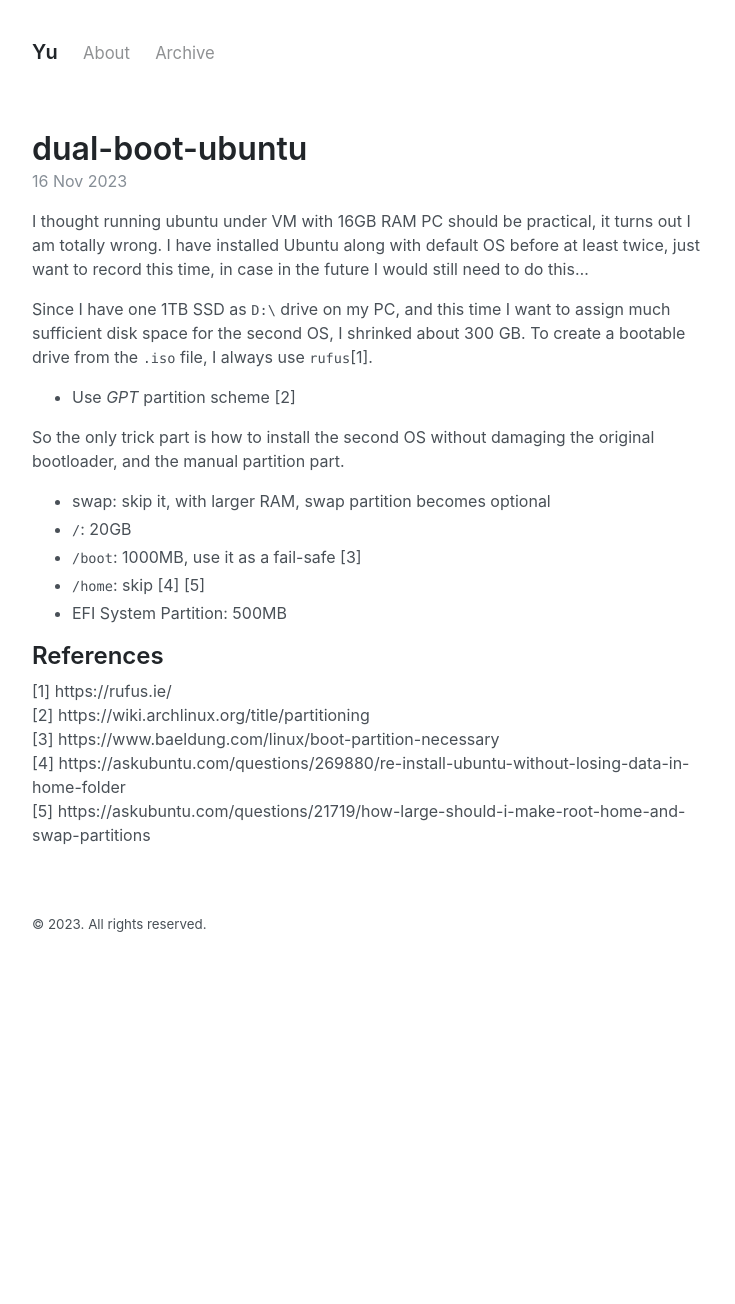
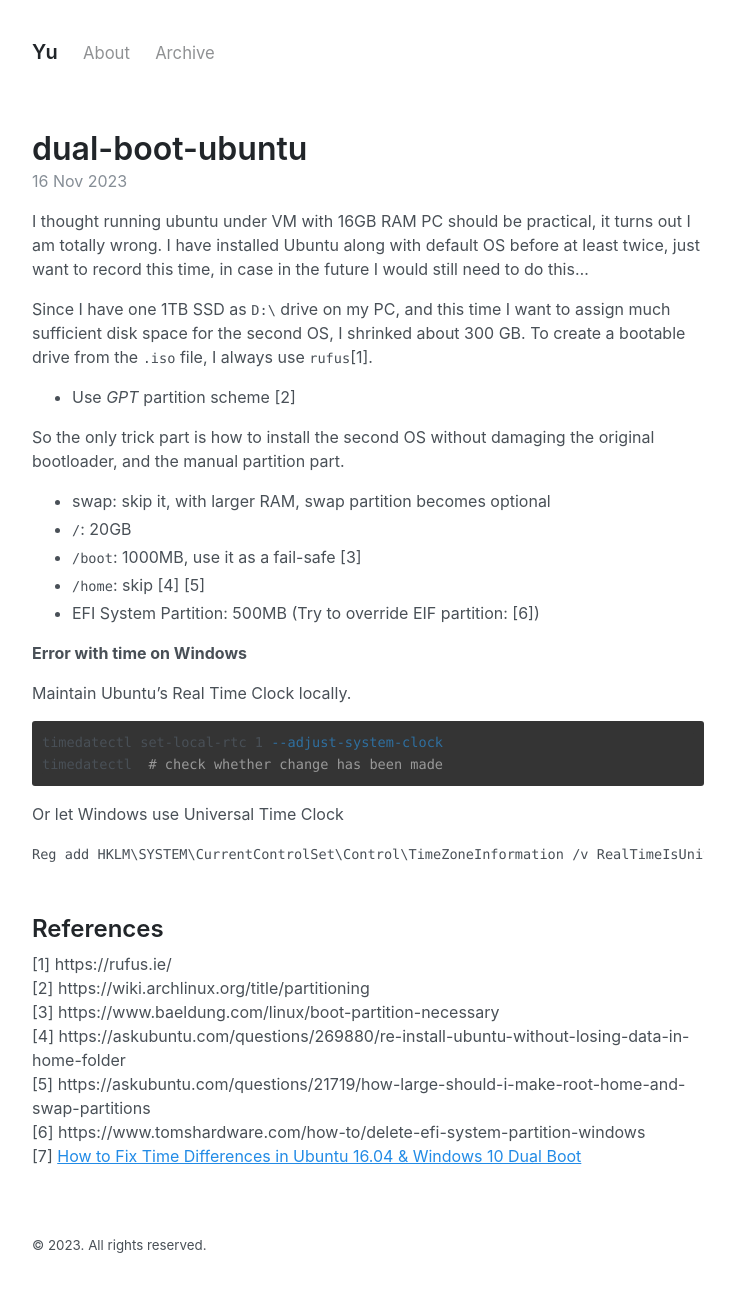
Before and after one commit to yuuu14/blog, a Jekyll site: the page built from _posts/2023-11-16-dual-boot-ubuntu.md, in a window 1280 px wide. Shown: the whole page, without its empty margins (272-1007 px from the left). Built offline with Jekyll 4.4.1, drawn with Linux system fonts in a browser that asks for light colours; before the commit the page ends 983 px from its top, so only the background shows below that.

Commit message:
add clock change part

````diff
--- a/_posts/2023-11-16-dual-boot-ubuntu.md
+++ b/_posts/2023-11-16-dual-boot-ubuntu.md
@@ -16,8 +16,21 @@ So the only trick part is how to install the second OS without damaging the orig
 - `/`: 20GB
 - `/boot`: 1000MB, use it as a fail-safe [3]
 - `/home`: skip [4] [5]
-- EFI System Partition: 500MB
+- EFI System Partition: 500MB (Try to override EIF partition: [6])
 
+
+**Error with time on Windows**
+
+Maintain Ubuntu's Real Time Clock locally.
+
+```bash
+timedatectl set-local-rtc 1 --adjust-system-clock
+timedatectl  # check whether change has been made
+```
+Or let Windows use Universal Time Clock
+```cmd
+Reg add HKLM\SYSTEM\CurrentControlSet\Control\TimeZoneInformation /v RealTimeIsUniversal /t REG_QWORD /d 1
+```
 
 ## References
 [1] https://rufus.ie/ <br>
@@ -25,3 +38,5 @@ So the only trick part is how to install the second OS without damaging the orig
 [3] https://www.baeldung.com/linux/boot-partition-necessary <br>
 [4] https://askubuntu.com/questions/269880/re-install-ubuntu-without-losing-data-in-home-folder <br>
 [5] https://askubuntu.com/questions/21719/how-large-should-i-make-root-home-and-swap-partitions <br>
+[6] https://www.tomshardware.com/how-to/delete-efi-system-partition-windows <br>
+[7] [How to Fix Time Differences in Ubuntu 16.04 & Windows 10 Dual Boot](https://ubuntuhandbook.org/index.php/2016/05/time-differences-ubuntu-1604-windows-10/)
````
